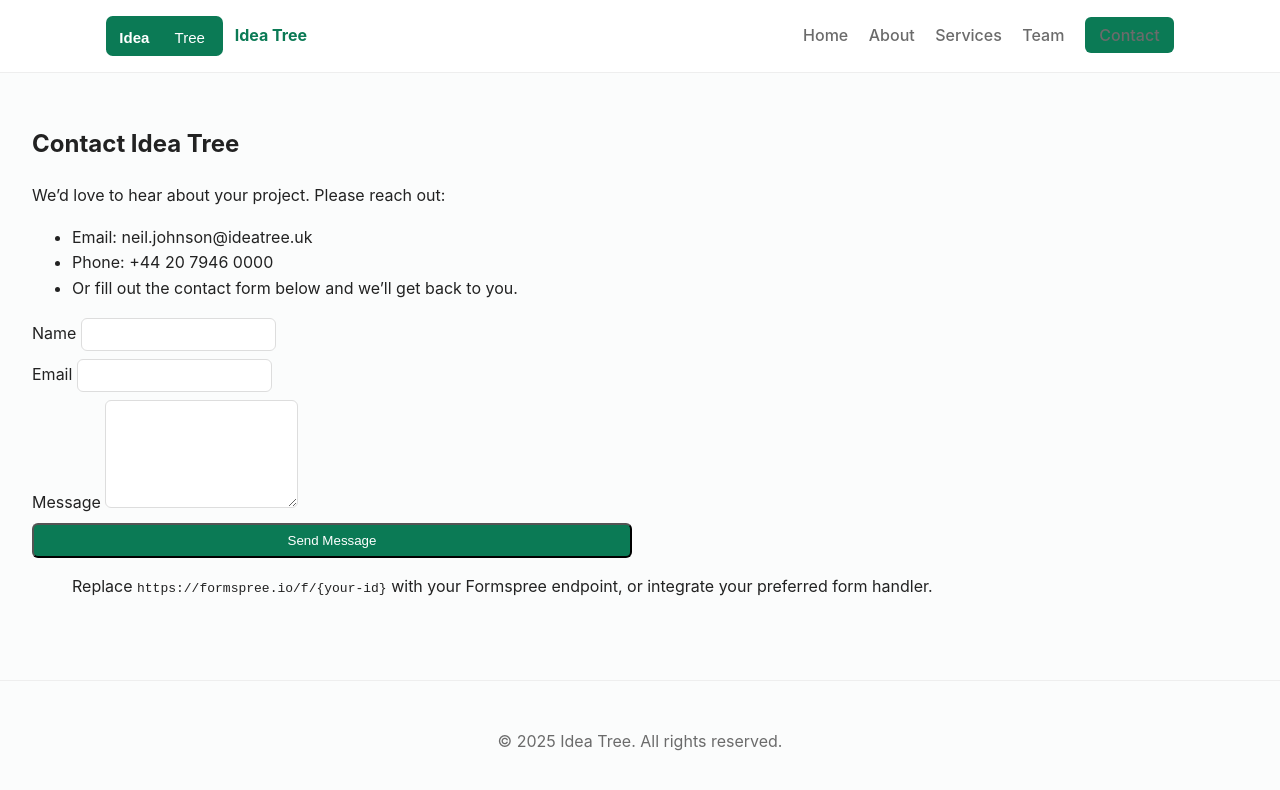
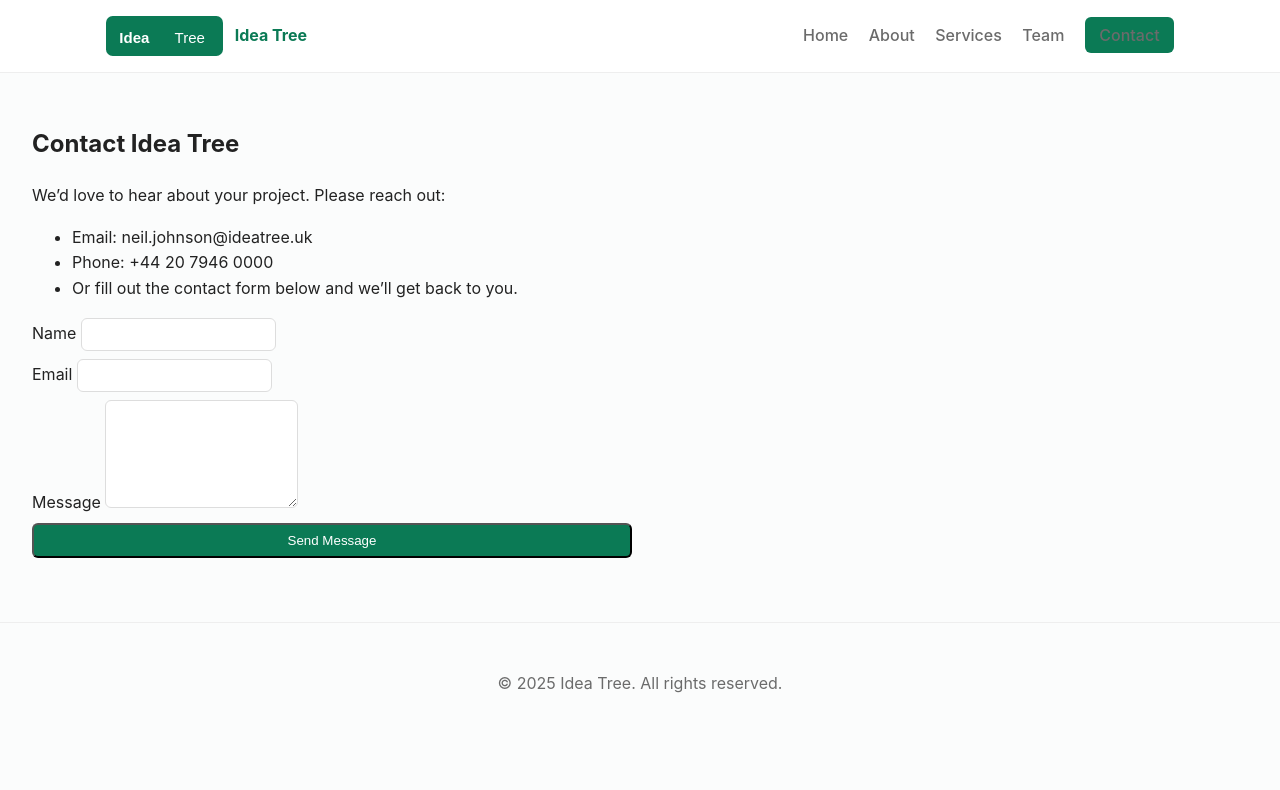
Before and after one commit to neiljohnson1306/ideatree, a Jekyll site: the page built from contact.md, in a window 1280 px wide. Shown: the top 790 px of the page. Built offline with Jekyll 4.4.1, drawn with Linux system fonts in a browser that asks for light colours.

Commit message:
Update contact.md

```diff
--- a/contact.md
+++ b/contact.md
@@ -15,7 +15,7 @@ We’d love to hear about your project. Please reach out:
 - Phone: +44 20 7946 0000
 - Or fill out the contact form below and we’ll get back to you.
 
-<form action="https://formspree.io/f/{your-id}" method="POST" class="contact-form">
+<form action="https://formspree.io/f/mqayyrry" method="POST" class="contact-form">
   <label>
     Name
     <input type="text" name="name" required />
@@ -30,5 +30,3 @@ We’d love to hear about your project. Please reach out:
   </label>
   <button class="btn" type="submit">Send Message</button>
 </form>
-
-> Replace `https://formspree.io/f/{your-id}` with your Formspree endpoint, or integrate your preferred form handler.
```
